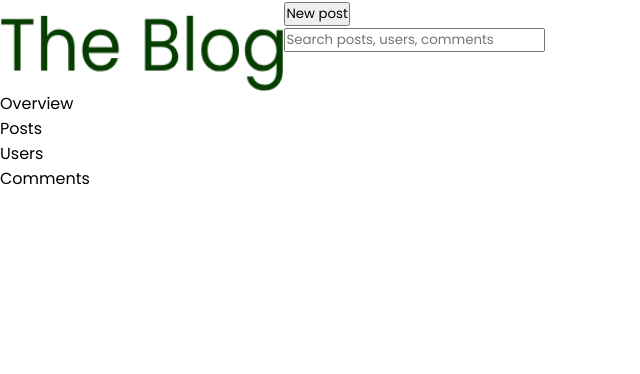
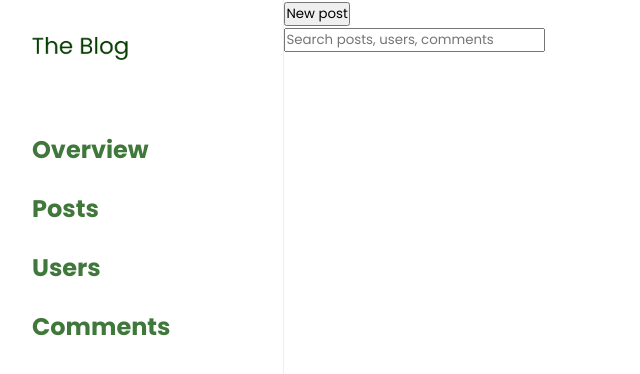
Before and after one commit to GabyAM/blog-admin-dashboard, a React (Vite) app: page / in a window 1280 px wide. Shown: the top 374 px of the page, without its empty margins (0-640 px from the left). Built offline with nearby package versions, Linux system fonts and the light colour scheme; a web font is replaced by a local one.

Commit message:
styles nav bar

```diff
--- a/src/components/NavBar.jsx
+++ b/src/components/NavBar.jsx
@@ -1,3 +1,5 @@
+import '../styles/navbar.css';
+
 export function NavBar() {
     return (
         <aside className="main-navbar flex-col">
--- /dev/null
+++ b/src/styles/navbar.css
@@ -0,0 +1,23 @@
+aside.main-navbar {
+    height: 100%;
+    position: sticky;
+    border-right: 1px solid var(--main-grey);
+
+    padding: var(--space-500);
+    gap: var(--space-700);
+}
+
+.main-navbar .logo-container {
+    max-width: var(--space-800);
+    aspect-ratio: 271/80;
+}
+
+.main-navbar li {
+    color: var(--green-500);
+    font-weight: 700;
+    font-size: 24px;
+}
+
+.sections-list {
+    gap: var(--space-400);
+}
```
